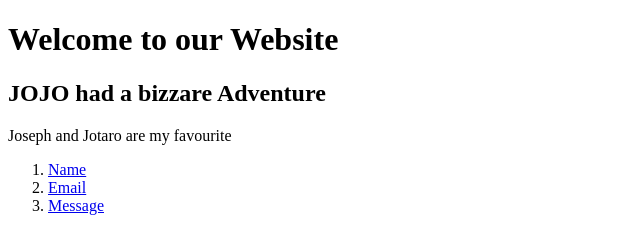
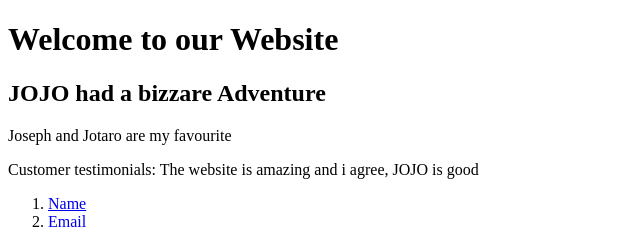
Before and after one commit to Mehb101/website-project, a plain HTML site: page index.html in a window 1280 px wide. Shown: the top 227 px of the page, without its empty margins (0-640 px from the left). Drawn offline with Linux system fonts and the light colour scheme.

Commit message:
testimonial

```diff
--- a/index.html
+++ b/index.html
@@ -9,6 +9,7 @@
     <h1>Welcome to our Website</h1>
     <h2>JOJO had a bizzare Adventure</h2>
     <p>Joseph and Jotaro are my favourite</p>
+    <p>Customer testimonials: The website is amazing and i agree, JOJO is good</p>
     <ol>
         <li><a href="#">Name</a></li>
         <li><a href="#">Email</a></li>
```
